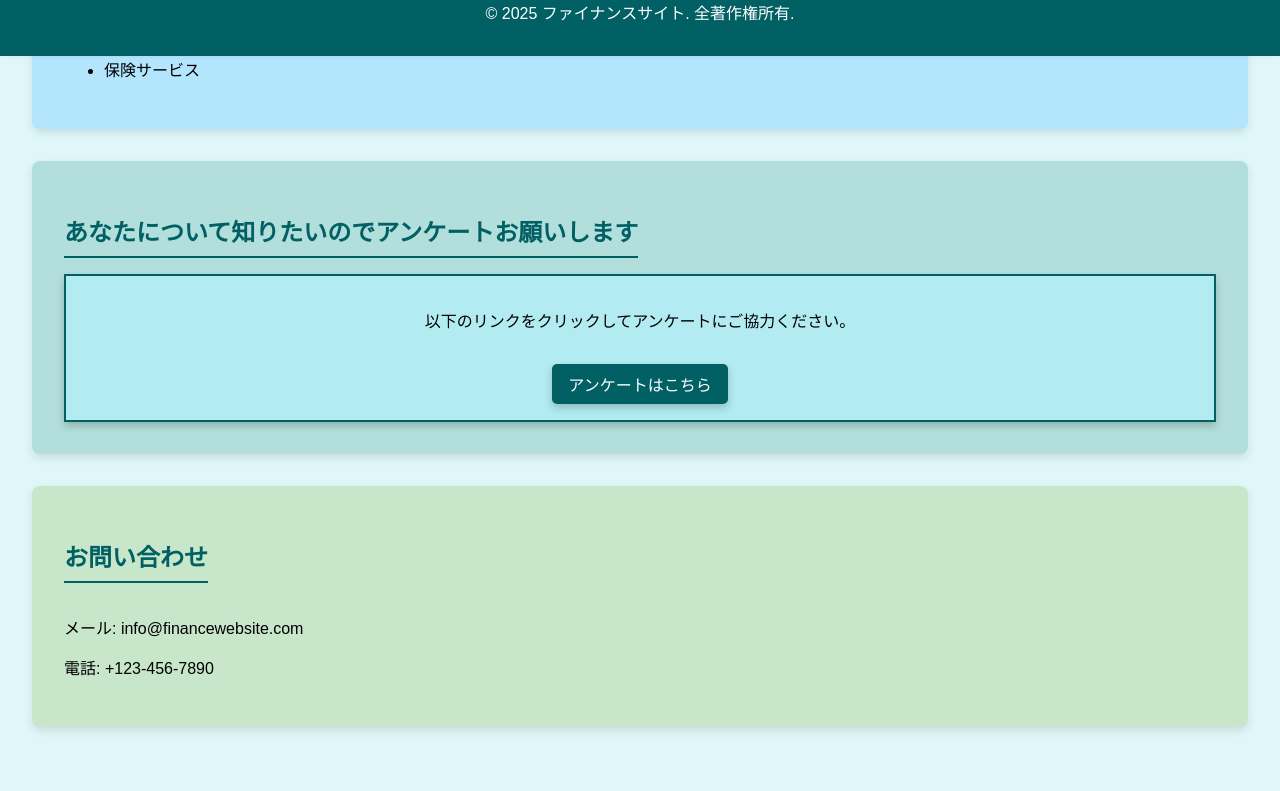
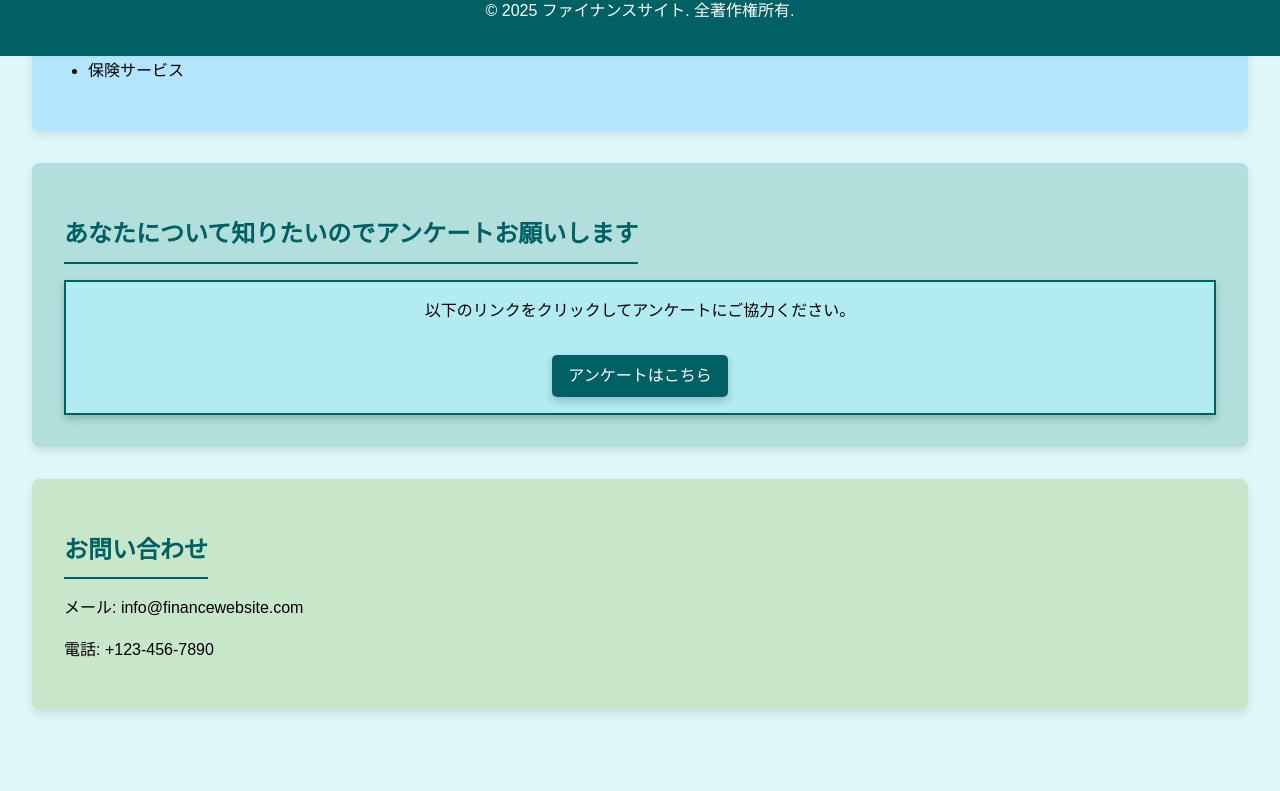
Before and after one commit to Kounando/money, a plain HTML site: page index.html in a window 1280 px wide. Shown: the part 744-1535 px from the top of the page. Drawn offline with Linux system fonts and the light colour scheme; a script that the page names is missing.

Commit message:
Update index.html

```diff
--- a/index.html
+++ b/index.html
@@ -7,6 +7,8 @@
     <style>
         body {
             font-family: Arial, sans-serif;
+            font-size: 16px;
+            line-height: 1.6;
             margin: 0;
             padding: 0;
             background-color: #e0f7fa; /* 薄い青の背景色 */
@@ -22,6 +24,7 @@
 
         header h1 {
             margin: 0;
+            font-size: 2rem;
         }
 
         nav ul {
@@ -83,6 +86,7 @@
             display: inline-block;
             padding-bottom: 0.5rem;
             margin-bottom: 1rem;
+            font-size: 1.5rem;
         }
 
         .survey-box {
@@ -108,6 +112,7 @@
             border-radius: 5px;
             box-shadow: 0 4px 8px rgba(0, 0, 0, 0.2);
             transition: background-color 0.3s, box-shadow 0.3s;
+            font-size: 1rem;
         }
 
         .survey-link:hover {
@@ -124,6 +129,18 @@
             bottom: 0;
             width: 100%;
             box-shadow: 0 -4px 8px rgba(0, 0, 0, 0.2);
+        }
+
+        p, ul {
+            margin: 0 0 1rem 0;
+        }
+
+        ul {
+            padding-left: 1.5rem;
+        }
+
+        li {
+            margin-bottom: 0.5rem;
         }
     </style>
 </head>
```
